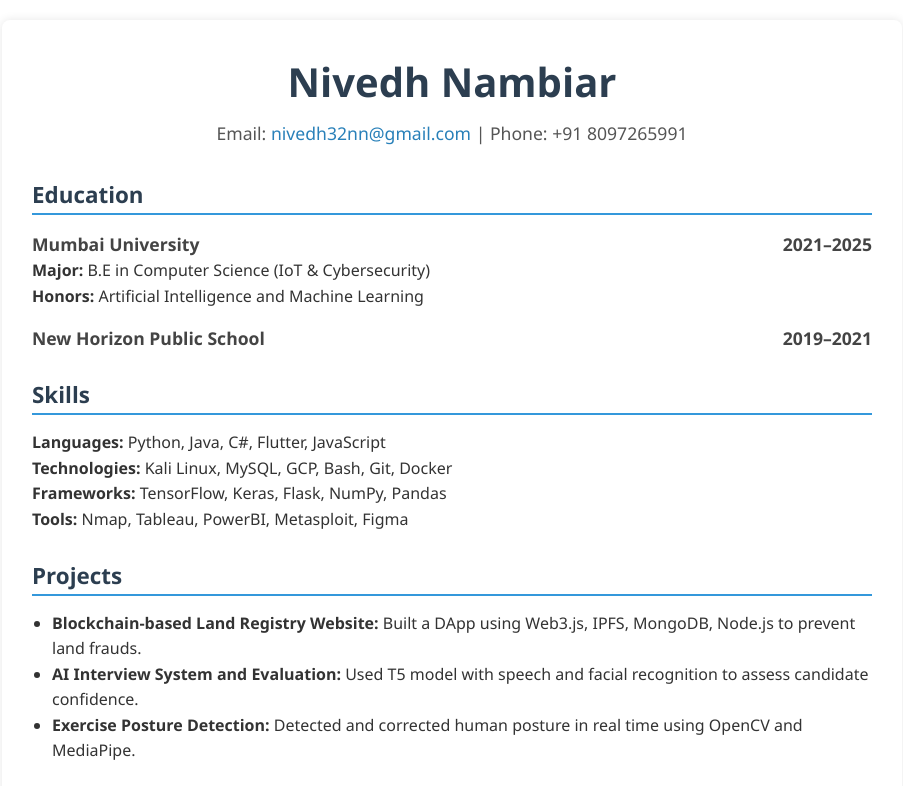
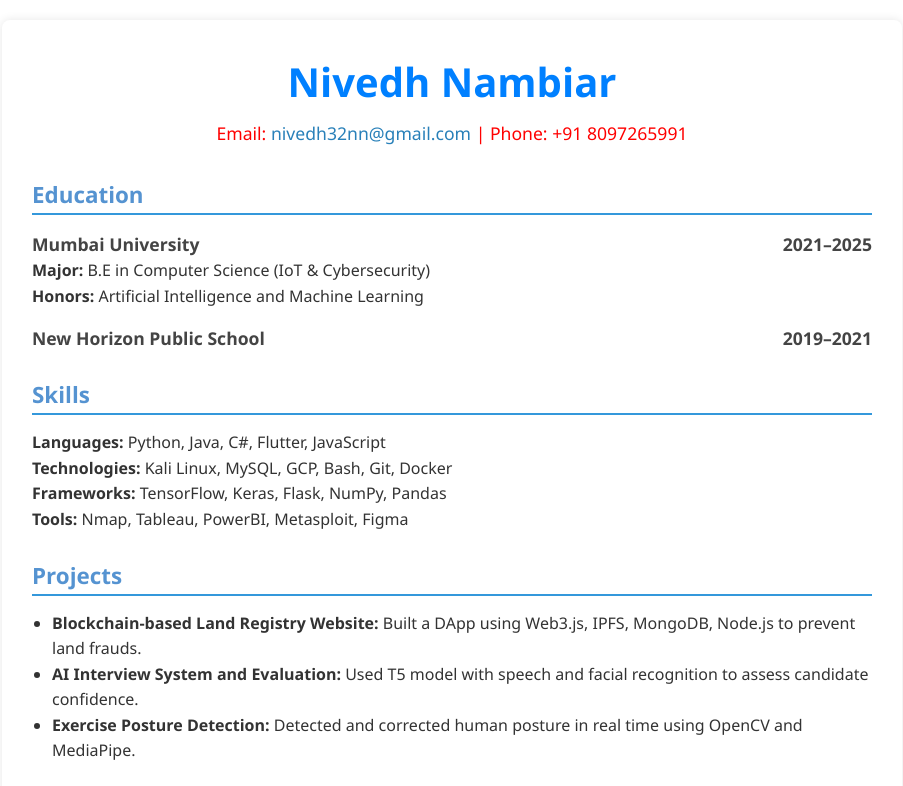
Before and after one commit to Nivedh-prog/github_assignment, a plain HTML site: page index.html in a window 1280 px wide. Shown: the top 786 px of the page, without its empty margins (188-1091 px from the left). Drawn offline with Linux system fonts and the light colour scheme.

Commit message:
this is second f2 commit

```diff
--- a/style.css
+++ b/style.css
@@ -29,12 +29,12 @@ header {
 header h1 {
   font-size: 2.5em;
   margin-bottom: 5px;
-  color: #2c3e50;
+  color: #0080ff;
 }
 
 header p {
   font-size: 1.1em;
-  color: #555;
+  color: #ff0000;
 }
 
 section {
@@ -45,7 +45,7 @@ section h2 {
   font-size: 1.4em;
   border-bottom: 2px solid #3498db;
   margin-bottom: 15px;
-  color: #2c3e50;
+  color: #5593d1;
 }
 
 .item {
```
